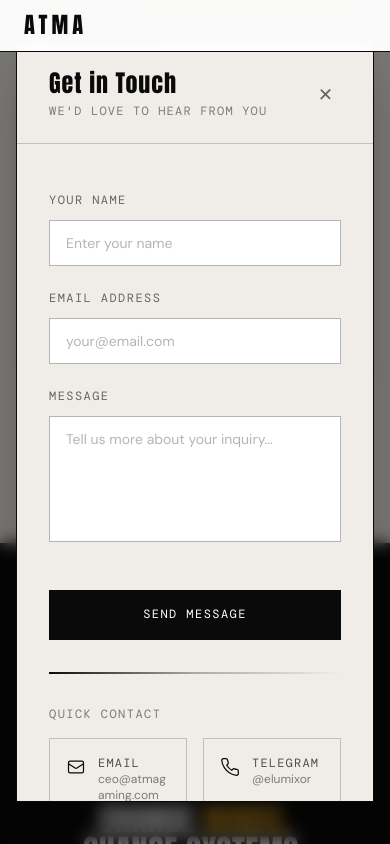
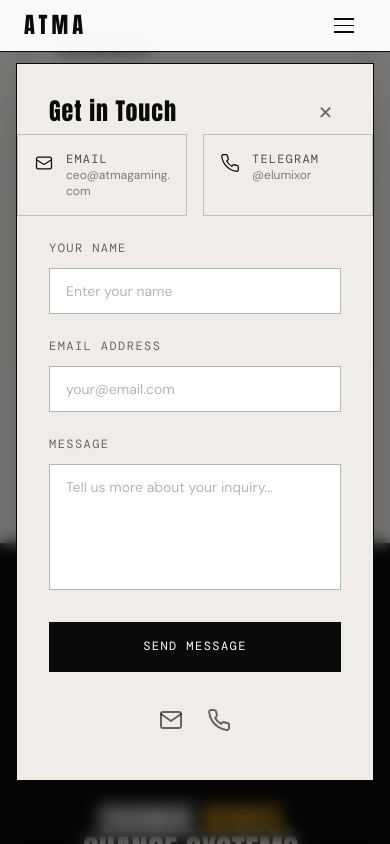
Before and after one commit to atmagaming/web, a SvelteKit app: page / in a window 390 px wide. Both pictures are taken after a click on the button "GET IN TOUCH". Shown: the part 4979-5823 px from the top of the page. Built offline with nearby package versions, Linux system fonts and the light colour scheme.

Commit message:
Add simple contact icon links with lucide icons (email, telegram)

```diff
--- a/src/components/ContactFormModal.svelte
+++ b/src/components/ContactFormModal.svelte
@@ -59,7 +59,9 @@ function handleBackdropClick(e: MouseEvent) {
 <div
   class={cn(
     "fixed inset-0 z-40 transition-all duration-500 ease-out",
-		open ? "bg-black/50 backdrop-blur-sm" : "bg-black/0 backdrop-blur-none pointer-events-none",
+    open
+      ? "bg-black/50 backdrop-blur-sm"
+      : "bg-black/0 backdrop-blur-none pointer-events-none",
   )}
   onclick={handleBackdropClick}
 />
@@ -78,12 +80,11 @@ function handleBackdropClick(e: MouseEvent) {
     )}
   >
     <!-- Header with close button -->
-		<div class="flex items-center justify-between px-8 py-6 border-b-[1.5px] border-dark-950/20">
+    <div class="flex items-center justify-between px-8 pt-6">
       <div>
-				<h2 class="font-display text-2xl tracking-[0.04em] text-dark-950">Get in Touch</h2>
-				<p class="text-xs font-mono tracking-[0.1em] uppercase text-dark-950/50 mt-1">
-					We'd love to hear from you
-				</p>
+        <h2 class="font-display text-2xl tracking-[0.04em] text-dark-950">
+          Get in Touch
+        </h2>
       </div>
       <button
         onclick={onClose}
@@ -94,86 +95,7 @@ function handleBackdropClick(e: MouseEvent) {
         ×
       </button>
     </div>
-
-		<!-- Content -->
-		<div class="flex-1 overflow-y-auto">
-			{#if submitted}
-				<div class="h-full flex flex-col items-center justify-center gap-6 px-8 py-12">
-					<div class="text-6xl font-light text-gold">✓</div>
-					<div class="text-center">
-						<p class="font-display text-2xl text-dark-950 mb-2">Message Received</p>
-						<p class="text-sm text-dark-950/60">We'll get back to you within 48 hours.</p>
-					</div>
-				</div>
-			{:else}
-				<div class="px-8 py-12 space-y-8">
-					<!-- Form -->
-					<form onsubmit={handleSubmit} class="space-y-6">
-						{#if error}
-							<div class="p-4 bg-red-50 border-[1.5px] border-red-300 text-red-900 text-sm">
-								<p class="font-mono text-xs uppercase tracking-widest mb-1">Error</p>
-								<p>{error}</p>
-							</div>
-						{/if}
-
-						<div>
-							<label for="name" class="block text-xs font-mono tracking-[0.12em] uppercase text-dark-950/60 mb-3">
-								Your Name
-							</label>
-							<input
-								type="text"
-								id="name"
-								bind:value={formData.name}
-								required
-								disabled={loading}
-								class="w-full px-4 py-3 border-[1.5px] border-dark-950/30 bg-white text-dark-950 placeholder-dark-950/30 text-sm disabled:opacity-50 focus:outline-none focus:border-gold focus:ring-1 focus:ring-gold/30 transition-all"
-								placeholder="Enter your name"
-							/>
-						</div>
-
-						<div>
-							<label for="email" class="block text-xs font-mono tracking-[0.12em] uppercase text-dark-950/60 mb-3">
-								Email Address
-							</label>
-							<input
-								type="email"
-								id="email"
-								bind:value={formData.email}
-								required
-								disabled={loading}
-								class="w-full px-4 py-3 border-[1.5px] border-dark-950/30 bg-white text-dark-950 placeholder-dark-950/30 text-sm disabled:opacity-50 focus:outline-none focus:border-gold focus:ring-1 focus:ring-gold/30 transition-all"
-								placeholder="your@email.com"
-							/>
-						</div>
-
-						<div>
-							<label for="message" class="block text-xs font-mono tracking-[0.12em] uppercase text-dark-950/60 mb-3">
-								Message
-							</label>
-							<textarea
-								id="message"
-								bind:value={formData.message}
-								required
-								disabled={loading}
-								rows={5}
-								class="w-full px-4 py-3 border-[1.5px] border-dark-950/30 bg-white text-dark-950 placeholder-dark-950/30 text-sm disabled:opacity-50 focus:outline-none focus:border-gold focus:ring-1 focus:ring-gold/30 transition-all resize-none"
-								placeholder="Tell us more about your inquiry..."
-							></textarea>
-						</div>
-
-						<div class="pt-4">
-							<Button disabled={loading} type="submit" variant="primary" class="w-full justify-center">
-								{loading ? "Sending..." : "Send Message"}
-							</Button>
-						</div>
-					</form>
-
-					<!-- Divider -->
-					<div class="h-[1.5px] bg-gradient-to-r from-dark-950 via-dark-950/30 to-transparent"></div>
-
     <!-- Alternative Contact Options -->
-					<div class="space-y-4">
-						<p class="text-xs font-mono tracking-[0.12em] uppercase text-dark-950/50">Quick Contact</p>
     <div class="grid grid-cols-2 gap-4">
       <a
         href="mailto:ceo@atmagaming.com"
@@ -186,13 +108,19 @@ function handleBackdropClick(e: MouseEvent) {
           stroke="currentColor"
           stroke-width="1.5"
         >
-									<path d="M3 8l7.89 5.26a2 2 0 002.22 0L21 8M5 19h14a2 2 0 002-2V7a2 2 0 00-2-2H5a2 2 0 00-2 2v10a2 2 0 002 2z" />
+          <path
+            d="M3 8l7.89 5.26a2 2 0 002.22 0L21 8M5 19h14a2 2 0 002-2V7a2 2 0 00-2-2H5a2 2 0 00-2 2v10a2 2 0 002 2z"
+          />
         </svg>
         <div>
-									<p class="text-xs font-mono tracking-[0.1em] uppercase text-dark-950/70 group-hover:text-gold transition-colors">
+          <p
+            class="text-xs font-mono tracking-[0.1em] uppercase text-dark-950/70 group-hover:text-gold transition-colors"
+          >
             Email
           </p>
-									<p class="text-xs text-dark-950/50 group-hover:text-dark-950 transition-colors break-all">
+          <p
+            class="text-xs text-dark-950/50 group-hover:text-dark-950 transition-colors break-all"
+          >
             ceo@atmagaming.com
           </p>
         </div>
@@ -212,18 +140,161 @@ function handleBackdropClick(e: MouseEvent) {
           stroke-linecap="round"
           stroke-linejoin="round"
         >
-									<path d="M22 16.92v3a2 2 0 01-2.18 2 19.79 19.79 0 01-8.63-3.07 19.5 19.5 0 01-6-6 19.79 19.79 0 01-3.07-8.67A2 2 0 014.11 2h3a2 2 0 012 1.72 12.84 12.84 0 00.7 2.81 2 2 0 01-.45 2.11L8.09 9.91a16 16 0 006 6l1.27-1.27a2 2 0 012.11-.45 12.84 12.84 0 002.81.7A2 2 0 0122 16.92z" />
+          <path
+            d="M22 16.92v3a2 2 0 01-2.18 2 19.79 19.79 0 01-8.63-3.07 19.5 19.5 0 01-6-6 19.79 19.79 0 01-3.07-8.67A2 2 0 014.11 2h3a2 2 0 012 1.72 12.84 12.84 0 00.7 2.81 2 2 0 01-.45 2.11L8.09 9.91a16 16 0 006 6l1.27-1.27a2 2 0 012.11-.45 12.84 12.84 0 002.81.7A2 2 0 0122 16.92z"
+          />
         </svg>
         <div>
-									<p class="text-xs font-mono tracking-[0.1em] uppercase text-dark-950/70 group-hover:text-gold transition-colors">
+          <p
+            class="text-xs font-mono tracking-[0.1em] uppercase text-dark-950/70 group-hover:text-gold transition-colors"
+          >
             Telegram
           </p>
-									<p class="text-xs text-dark-950/50 group-hover:text-dark-950 transition-colors">
+          <p
+            class="text-xs text-dark-950/50 group-hover:text-dark-950 transition-colors"
+          >
             @elumixor
           </p>
         </div>
       </a>
     </div>
+
+    <!-- Content -->
+    <div class="flex-1 overflow-y-auto">
+      {#if submitted}
+        <div
+          class="h-full flex flex-col items-center justify-center gap-6 px-8 py-12"
+        >
+          <div class="text-6xl font-light text-gold">✓</div>
+          <div class="text-center">
+            <p class="font-display text-2xl text-dark-950 mb-2">
+              Message Received
+            </p>
+            <p class="text-sm text-dark-950/60">
+              We'll get back to you within 48 hours.
+            </p>
+          </div>
+        </div>
+      {:else}
+        <div class="px-8 pb-12 pt-6 space-y-3">
+          <!-- Form -->
+          <form onsubmit={handleSubmit} class="space-y-6">
+            {#if error}
+              <div
+                class="p-4 bg-red-50 border-[1.5px] border-red-300 text-red-900 text-sm"
+              >
+                <p class="font-mono text-xs uppercase tracking-widest mb-1">
+                  Error
+                </p>
+                <p>{error}</p>
+              </div>
+            {/if}
+
+            <div>
+              <label
+                for="name"
+                class="block text-xs font-mono tracking-[0.12em] uppercase text-dark-950/60 mb-3"
+              >
+                Your Name
+              </label>
+              <input
+                type="text"
+                id="name"
+                bind:value={formData.name}
+                required
+                disabled={loading}
+                class="w-full px-4 py-3 border-[1.5px] border-dark-950/30 bg-white text-dark-950 placeholder-dark-950/30 text-sm disabled:opacity-50 focus:outline-none focus:border-gold focus:ring-1 focus:ring-gold/30 transition-all"
+                placeholder="Enter your name"
+              />
+            </div>
+
+            <div>
+              <label
+                for="email"
+                class="block text-xs font-mono tracking-[0.12em] uppercase text-dark-950/60 mb-3"
+              >
+                Email Address
+              </label>
+              <input
+                type="email"
+                id="email"
+                bind:value={formData.email}
+                required
+                disabled={loading}
+                class="w-full px-4 py-3 border-[1.5px] border-dark-950/30 bg-white text-dark-950 placeholder-dark-950/30 text-sm disabled:opacity-50 focus:outline-none focus:border-gold focus:ring-1 focus:ring-gold/30 transition-all"
+                placeholder="your@email.com"
+              />
+            </div>
+
+            <div>
+              <label
+                for="message"
+                class="block text-xs font-mono tracking-[0.12em] uppercase text-dark-950/60 mb-3"
+              >
+                Message
+              </label>
+              <textarea
+                id="message"
+                bind:value={formData.message}
+                required
+                disabled={loading}
+                rows={5}
+                class="w-full px-4 py-3 border-[1.5px] border-dark-950/30 bg-white text-dark-950 placeholder-dark-950/30 text-sm disabled:opacity-50 focus:outline-none focus:border-gold focus:ring-1 focus:ring-gold/30 transition-all resize-none"
+                placeholder="Tell us more about your inquiry..."
+              ></textarea>
+            </div>
+
+            <Button
+              disabled={loading}
+              type="submit"
+              variant="primary"
+              class="w-full justify-center"
+            >
+              {loading ? "Sending..." : "Send Message"}
+            </Button>
+          </form>
+
+          <!-- Alternative Contact -->
+          <div class="flex items-center justify-center gap-6 pt-6">
+            <a
+              href="mailto:ceo@atmagaming.com"
+              class="text-dark-950/60 hover:text-gold transition-colors"
+              aria-label="Email"
+              title="Email: ceo@atmagaming.com"
+            >
+              <svg
+                class="w-6 h-6"
+                viewBox="0 0 24 24"
+                fill="none"
+                stroke="currentColor"
+                stroke-width="2"
+                stroke-linecap="round"
+                stroke-linejoin="round"
+              >
+                <path d="M4 4h16c1.1 0 2 .9 2 2v12c0 1.1-.9 2-2 2H4c-1.1 0-2-.9-2-2V6c0-1.1.9-2 2-2z" />
+                <polyline points="22,6 12,13 2,6" />
+              </svg>
+            </a>
+            <a
+              href="https://t.me/elumixor"
+              target="_blank"
+              rel="noopener noreferrer"
+              class="text-dark-950/60 hover:text-gold transition-colors"
+              aria-label="Telegram"
+              title="Telegram: @elumixor"
+            >
+              <svg
+                class="w-6 h-6"
+                viewBox="0 0 24 24"
+                fill="none"
+                stroke="currentColor"
+                stroke-width="2"
+                stroke-linecap="round"
+                stroke-linejoin="round"
+              >
+                <path d="M22 16.92v3a2 2 0 0 1-2.18 2 19.79 19.79 0 0 1-8.63-3.07 19.5 19.5 0 0 1-6-6 19.79 19.79 0 0 1-3.07-8.67A2 2 0 0 1 4.11 2h3a2 2 0 0 1 2 1.72 12.84 12.84 0 0 0 .7 2.81 2 2 0 0 1-.45 2.11L8.09 9.91a16 16 0 0 0 6 6l1.27-1.27a2 2 0 0 1 2.11-.45 12.84 12.84 0 0 0 2.81.7A2 2 0 0 1 22 16.92z" />
+              </svg>
+            </a>
           </div>
         </div>
       {/if}
--- a/src/components/Navbar.svelte
+++ b/src/components/Navbar.svelte
@@ -1,15 +1,35 @@
 <script lang="ts">
+import { onMount } from "svelte";
 import LanguageSwitcher from "@/components/LanguageSwitcher.svelte";
 import { t } from "@/lib/i18n/t";
 import { cn } from "@/lib/utils";
 import { page } from "$app/stores";
 
 let isGamePage = $derived($page.url.pathname.startsWith("/games/"));
+let mobileOpen = $state(false);
+let hidden = $state(false);
+let lastScrollY = 0;
+
+function closeMobile() {
+  mobileOpen = false;
+}
+
+onMount(() => {
+  function onScroll() {
+    const y = window.scrollY;
+    if (y < 52) hidden = false;
+    else hidden = y > lastScrollY;
+    lastScrollY = y;
+  }
+  window.addEventListener("scroll", onScroll, { passive: true });
+  return () => window.removeEventListener("scroll", onScroll);
+});
 </script>
 
 <nav
   class={cn(
-    "fixed top-0 left-0 right-0 z-[500] flex items-center justify-between px-6 lg:px-16 h-[52px] backdrop-blur-sm",
+    "fixed top-0 left-0 right-0 z-[500] flex items-center justify-between px-6 lg:px-16 h-[52px] backdrop-blur-sm transition-transform duration-300",
+    hidden && !mobileOpen && "-translate-y-full",
     isGamePage
       ? "bg-[#050507]/80 border-b border-white/10"
       : "bg-white/[0.96] border-b-[1.5px] border-dark-950",
@@ -23,9 +43,11 @@ let isGamePage = $derived($page.url.pathname.startsWith("/games/"));
     )}
   >ATMA</a>
 
+  <!-- Desktop nav -->
   <div class="hidden md:flex items-center gap-1">
     {#if isGamePage}
-      <a href="/" class="font-mono text-[0.67rem] tracking-[0.1em] uppercase text-white/50 px-3.5 py-1.5 hover:text-white transition-colors no-underline">&larr; {t("nav.backAbout")}</a>
+      <button type="button" class="font-mono text-[0.67rem] tracking-[0.1em] uppercase text-white/50 px-3.5 py-1.5 hover:text-white transition-colors no-underline bg-transparent border-none cursor-pointer" onclick={() => document.querySelector('#about')?.scrollIntoView({ behavior: 'smooth' })}>{t("nav.about")}</button>
+      <button type="button" class="font-mono text-[0.67rem] tracking-[0.1em] uppercase text-white/50 px-3.5 py-1.5 hover:text-white transition-colors no-underline bg-transparent border-none cursor-pointer" onclick={() => document.querySelector('#join')?.scrollIntoView({ behavior: 'smooth' })}>{t("nav.join")}</button>
     {:else}
       <a href="/" class={cn("font-mono text-[0.67rem] tracking-[0.1em] uppercase px-3.5 py-1.5 transition-all no-underline", $page.url.pathname === '/' ? 'text-white bg-dark-950' : 'text-text hover:text-dark-950 hover:bg-surface')}>{t("nav.about")}</a>
       <a href="/games/hypocrisy" class={cn("font-mono text-[0.67rem] tracking-[0.1em] uppercase px-3.5 py-1.5 transition-all no-underline", $page.url.pathname.startsWith('/games') ? 'text-white bg-dark-950' : 'text-text hover:text-dark-950 hover:bg-surface')}>{t("nav.ourGames")}</a>
@@ -41,4 +63,50 @@ let isGamePage = $derived($page.url.pathname.startsWith("/games/"));
       }}
     >{t("nav.getInTouch")} &darr;</button>
   </div>
+
+  <!-- Mobile hamburger -->
+  <button
+    type="button"
+    class={cn(
+      "md:hidden flex flex-col justify-center gap-[5px] w-8 h-8 bg-transparent border-none cursor-pointer p-0",
+    )}
+    onclick={() => (mobileOpen = !mobileOpen)}
+    aria-label="Toggle menu"
+  >
+    <span class={cn("block w-5 h-[1.5px] transition-all origin-center", isGamePage ? "bg-white" : "bg-dark-950", mobileOpen && "translate-y-[6.5px] rotate-45")}></span>
+    <span class={cn("block w-5 h-[1.5px] transition-all", isGamePage ? "bg-white" : "bg-dark-950", mobileOpen && "opacity-0")}></span>
+    <span class={cn("block w-5 h-[1.5px] transition-all origin-center", isGamePage ? "bg-white" : "bg-dark-950", mobileOpen && "-translate-y-[6.5px] -rotate-45")}></span>
+  </button>
 </nav>
+
+<!-- Mobile menu overlay -->
+{#if mobileOpen}
+  <!-- svelte-ignore a11y_no_static_element_interactions -->
+  <div
+    class={cn(
+      "fixed inset-0 top-[52px] z-[499] md:hidden flex flex-col items-center pt-8 gap-4 backdrop-blur-md",
+      isGamePage ? "bg-[#050507]/95" : "bg-white/95",
+    )}
+    onclick={closeMobile}
+    onkeydown={(e) => { if (e.key === "Escape") closeMobile(); }}
+  >
+    {#if isGamePage}
+      <button type="button" class="font-mono text-[0.8rem] tracking-[0.1em] uppercase text-white/70 px-4 py-2 hover:text-white transition-colors bg-transparent border-none cursor-pointer" onclick={() => { closeMobile(); document.querySelector('#about')?.scrollIntoView({ behavior: 'smooth' }); }}>{t("nav.about")}</button>
+      <button type="button" class="font-mono text-[0.8rem] tracking-[0.1em] uppercase text-white/70 px-4 py-2 hover:text-white transition-colors bg-transparent border-none cursor-pointer" onclick={() => { closeMobile(); document.querySelector('#join')?.scrollIntoView({ behavior: 'smooth' }); }}>{t("nav.join")}</button>
+    {:else}
+      <a href="/" onclick={closeMobile} class={cn("font-mono text-[0.8rem] tracking-[0.1em] uppercase px-4 py-2 transition-all no-underline", $page.url.pathname === '/' ? 'text-white bg-dark-950' : 'text-text hover:text-dark-950')}>{t("nav.about")}</a>
+      <a href="/games/hypocrisy" onclick={closeMobile} class={cn("font-mono text-[0.8rem] tracking-[0.1em] uppercase px-4 py-2 transition-all no-underline", $page.url.pathname.startsWith('/games') ? 'text-white bg-dark-950' : 'text-text hover:text-dark-950')}>{t("nav.ourGames")}</a>
+    {/if}
+    <div class={isGamePage ? "[&_button]:text-white/50 [&_button]:hover:text-white [&_button.text-red]:text-red" : ""}>
+      <LanguageSwitcher />
+    </div>
+    <button
+      type="button"
+      class="font-mono text-[0.8rem] tracking-[0.1em] uppercase text-white bg-red px-6 py-2.5 mt-2 hover:bg-[#9e1400] transition-colors cursor-pointer border-none"
+      onclick={() => {
+        closeMobile();
+        window.dispatchEvent(new CustomEvent('scrollto', { detail: 'join' }));
+      }}
+    >{t("nav.getInTouch")} &darr;</button>
+  </div>
+{/if}
--- a/src/lib/i18n/translations/en.ts
+++ b/src/lib/i18n/translations/en.ts
@@ -9,6 +9,7 @@ export const en = {
     backAbout: "About",
     ourGames: "Our Games",
     getInTouch: "Get in Touch",
+    join: "Join",
   },
   home: {
     hero: {
--- a/src/lib/i18n/translations/ru.ts
+++ b/src/lib/i18n/translations/ru.ts
@@ -11,6 +11,7 @@ export const ru: typeof en = {
     backAbout: "О нас",
     ourGames: "Наши игры",
     getInTouch: "Связаться",
+    join: "Присоединиться",
   },
   home: {
     hero: {
--- a/src/lib/i18n/translations/ua.ts
+++ b/src/lib/i18n/translations/ua.ts
@@ -11,6 +11,7 @@ export const ua: typeof en = {
     backAbout: "Про нас",
     ourGames: "Наші ігри",
     getInTouch: "Зв'язатися",
+    join: "Приєднатися",
   },
   home: {
     hero: {
--- a/src/sections/home/Closing.svelte
+++ b/src/sections/home/Closing.svelte
@@ -23,7 +23,7 @@ import { t } from "@/lib/i18n/t";
 
   <footer class="py-8 flex flex-col md:flex-row items-center justify-between gap-3 border-white/10">
     <span class="font-display text-2xl tracking-[0.15em] text-white">ATMA</span>
-    <span class="font-mono text-[0.6rem] tracking-widest uppercase text-white/40">
+    <span class="font-mono text-[0.6rem] tracking-widest uppercase text-white/40 text-center md:text-right">
       {t("home.closing.footer")}
     </span>
   </footer>
--- a/src/sections/hypocrisy/JoinUs.svelte
+++ b/src/sections/hypocrisy/JoinUs.svelte
@@ -27,7 +27,7 @@ onMount(() => {
 });
 </script>
 
-<section bind:this={el} class="py-24 px-6 bg-dark-900/50">
+<section id="join" bind:this={el} class="py-24 px-6 bg-dark-900/50">
   <div class="max-w-4xl mx-auto">
     <p class="text-sm text-accent-400 uppercase tracking-widest mb-4 text-center">{t("hypocrisy.joinUs.sectionLabel")}</p>
     <h2 class="font-display text-4xl md:text-5xl text-white mb-6 text-center">{t("hypocrisy.joinUs.title")}</h2>
```
Lines whose indentation alone changed are shown as unchanged.
